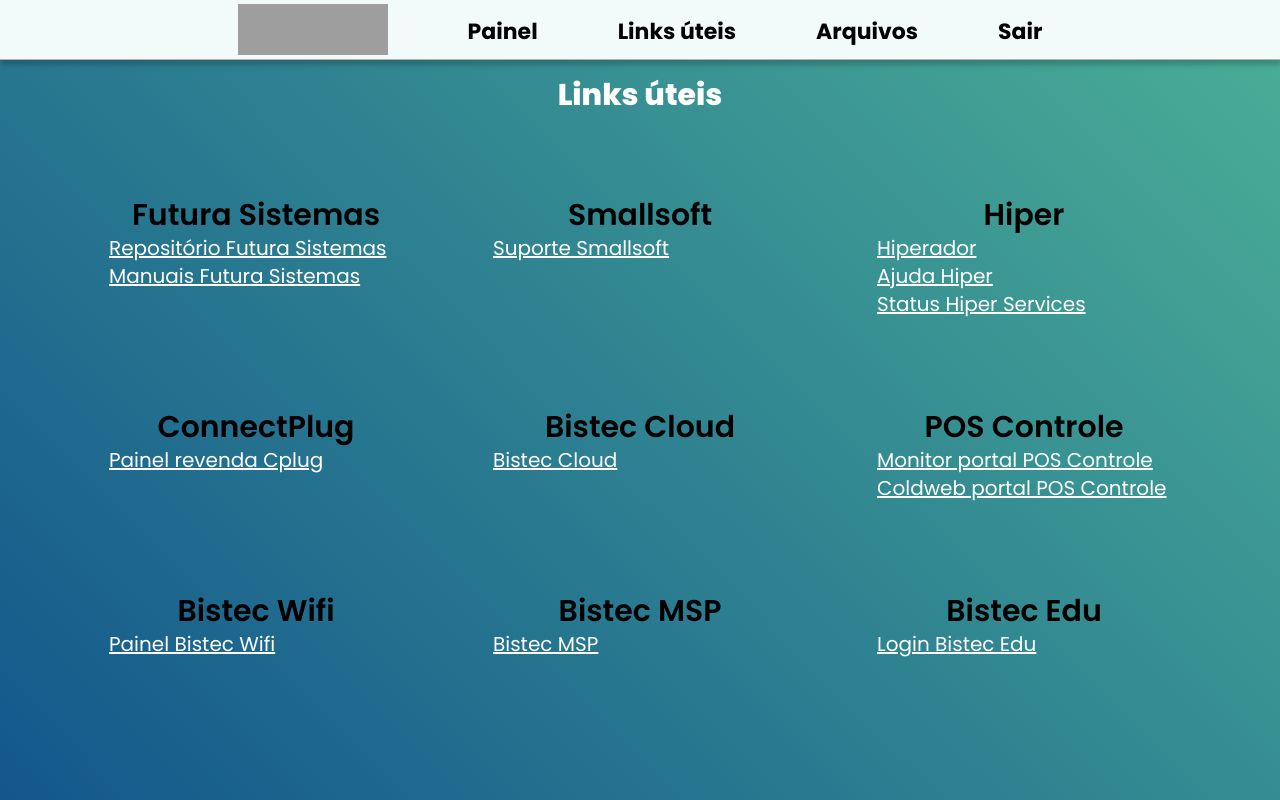
After one commit to pesantanafraga/PrjGerenciadorArquivos, a PHP site: page /linksuteis.php in a window 1280 px wide. The commit adds this page. Run offline with PHP 8.4, Linux system fonts and the light colour scheme; the visitor is signed in with stand-in values (Sample User, id 1); some libraries are stand-ins or nearby versions; grey boxes are pictures that could not be loaded.

Commit message:
templates feitos, página links úteis e icons

```diff
--- a/css/style.css
+++ b/css/style.css
@@ -9,6 +9,7 @@
 body{
     background: linear-gradient(45deg, #13578c, #4baf96);
     font-family: 'Poppins', sans-serif;
+    min-height: 100vh;
 }
 
 header {
@@ -28,11 +29,17 @@ header nav {
     align-items: center;
 }
 
+header nav:first-child {
+    margin-top: 4px;
+}
+
 h1{
     text-align: center;
     color: #fff;
     padding-top: 80px;
     padding-bottom: 45px;
+    font-size: 30px;
+    font-weight: 800;
 }
 h2{
     color: #000;
@@ -42,12 +49,11 @@ h2{
     color: #000;
     font-size: 22px;
     font-weight: 700;
-    padding: 0 70px;
+    margin: 0 40px;
 }
 a{
     text-decoration: none;
     color: #fff;
-    font-size: xx-large;
     text-align: center;
 }
 input{
@@ -90,6 +96,65 @@ button[type=submit]:active {
 .containerpainel {
     color: #fff;
     max-width: 90%;
+    margin: auto;
+}
+
+.containerpainel h1, .containerpainel h2, .containerpainel h3, .containerpainel form{
+    text-align: center;
+    margin: auto;
+}
+
+#botaosubmit {
+    background: #fff;
+    padding: 5px 10px;
+    font-weight: 800;
+    font-size: 25px;
+}
+
+.containerpainel h2 {
+    font-weight: 700;
+    color: white;
+    font-size: 24px;
+}
+
+.containerpainel h3 {
+    font-size: 26px;
+}
+
+.containerpainel form input{
+    width: auto;
+}
+
+.containerpainel form button:last-child{
+    display: none;
+}
+
+.containerutilidades {
+    text-align: center;
+    max-width: 90%;
+    margin: auto;
+    display: grid;
+    grid-template-columns: repeat(3, 1fr);
+}
+
+.containerutilidades p {
+    margin: 8px 0;
+    text-align: left;
+    font-size: 20px;
+    text-decoration: underline;
+    text-decoration-color: white;
+    text-decoration-thickness: 1.5px;
+}
+
+.containerutilidades .abas {
+    margin: 45px;
+}
+
+.containerutilidades h2 {
+    font-size: 30px;
+    font-weight: 600;
+    color: #000;
+    margin: 0;
 }
 
 button[type=submit]:active {
--- a/header.php
+++ b/header.php
@@ -1,7 +1,9 @@
 <header>
     <nav class="menu">
         <a href="painel.php"><img src="https://ik.imagekit.io/bistecbr/logo-bistec.png" alt="Logo - Bistec" width="150" height="51"></a>
+        <a href="painel.php">Painel</a>
+        <a href="linksuteis.php">Links úteis</a>
         <a href="arquivos.php">Arquivos</a>
-        <a href="logout.php">Sair <i class="fa-duotone fa-right-from-bracket"></i></a>
+        <a href="logout.php">Sair</a>
     </nav>
 </header>
--- /dev/null
+++ b/headtemplate.php
@@ -0,0 +1,12 @@
+<!DOCTYPE html>
+<html lang="pt-BR">
+<head>
+    <meta charset="UTF-8">
+    <meta http-equiv="X-UA-Compatible" content="IE=edge">
+    <meta name="viewport" content="width=device-width, initial-scale=1.0">
+    <title>Arquivos</title>
+    <link rel="stylesheet" href="./css/reset.css">
+    <link rel="stylesheet" href="./css/style.css">
+    <script src="https://code.iconify.design/1/1.0.7/iconify.min.js"></script>
+    <link rel="icon" href="https://ik.imagekit.io/bistecbr/simbolo.png">
+</head>
--- /dev/null
+++ b/linksuteis.php
@@ -0,0 +1,68 @@
+<?php
+include('protect.php');
+?>
+
+<?php include('headtemplate.php'); ?>
+<body>
+    <?php include('header.php'); ?>
+
+    <h1>Links úteis</h1>
+
+    <div class="containerutilidades">
+            <div class="abas">
+                <h2>Futura Sistemas</h2>
+                <p><a href="http://repositorio.futurasistemas.com.br/" target="_blank"><span class="iconify" data-icon="ph:link-simple-bold" style="color: white;"></span> Repositório Futura Sistemas</a></p>
+                <p><a href="https://manual.futurasistemas.com.br/referencias/referencias-dos-conteudos/"><span class="iconify" data-icon="ph:link-simple-bold" style="color: white;"></span> Manuais Futura Sistemas</a></p>
+            </div>
+
+            <div class="abas">
+                <h2>Smallsoft</h2>
+                <p><a href="https://revendas.smallsoft.com.br/login" target="_blank"><span class="iconify" data-icon="ph:link-simple-bold" style="color: white;"></span> Suporte Smallsoft</a></p>
+            </div>
+
+            <div class="abas">
+                <h2>Hiper</h2>
+                <p><a href="https://portal.hiper.com.br/#/" target="_blank"><span class="iconify" data-icon="ph:link-simple-bold" style="color: white;"></span> Hiperador</a></p>
+                <p><a href="https://ajuda.hiper.com.br/hc/pt-br" target="_blank"><span class="iconify" data-icon="ph:link-simple-bold" style="color: white;"></span> Ajuda Hiper</a></p>
+                <p><a href="https://hiper.statuspage.io/" target="_blank"><span class="iconify" data-icon="ph:link-simple-bold" style="color: white;"></span> Status Hiper Services</a></p>
+            </div>
+
+            <div class="abas">
+                <h2>ConnectPlug</h2>
+                <p><a href="http://parceiros.cplug.com.br/" target="_blank"><span class="iconify" data-icon="ph:link-simple-bold" style="color: white;"></span> Painel revenda Cplug</a></p>
+            </div>
+
+            <div class="abas">
+                <h2>Bistec Cloud</h2>
+                <p><a href="https://bistec.backupmanager.info/login" target="_blank"><span class="iconify" data-icon="ph:link-simple-bold" style="color: white;"></span> Bistec Cloud</a></p>
+            </div>
+
+            <div class="abas">
+                <h2>POS Controle</h2>
+                <p><a href="https://eformsnfce.e-datacenter.nddigital.com.br/eForms_NFCeeMonitor/Account/Login" target="_blank"><span class="iconify" data-icon="ph:link-simple-bold" style="color: white;"></span> Monitor portal POS Controle</a></p>
+                <p><a href="https://eformsnfce.e-datacenter.nddigital.com.br/eForms_NFCeColdweb/Account/Login" target="_blank"><span class="iconify" data-icon="ph:link-simple-bold" style="color: white;"></span> Coldweb portal POS Controle</a></p>
+            </div>
+
+            <div class="abas">
+                <h2>Bistec Wifi</h2>
+                <p><a href="https://painel.hotspotsocial.xyz" target="_blank"><span class="iconify" data-icon="ph:link-simple-bold" style="color: white;"></span> Painel Bistec Wifi</a></p>
+            </div>
+
+            <div class="abas">
+                <h2>Bistec MSP</h2>
+                <p><a href="https://suite.bluepex.com.br/login" target="_blank"><span class="iconify" data-icon="ph:link-simple-bold" style="color: white;"></span>Bistec MSP</a></p>
+            </div>
+
+            <div class="abas">
+                <h2>Bistec Edu</h2>
+                <p><a href="https://edu.bistec.com.br/ead/login/index.php" target="_blank"><span class="iconify" data-icon="ph:link-simple-bold" style="color: white;"></span>Login Bistec Edu</a></p>
+            </div>
+    </div>
+
+
+
+    <button onclick="topFunction()" id="myBtn" title="Go to top">Voltar para cima</button>
+    <script src="./js/main.js"></script>
+    <script src="https://code.iconify.design/3/3.1.0/iconify.min.js"></script>
+</body>
+</html>
```
Also changed, not shown: arquivos.php (+4 -18 lines), index.php (+2 -11 lines), painel.php (+10 -29 lines), js/main.js (line endings or trailing spaces).
